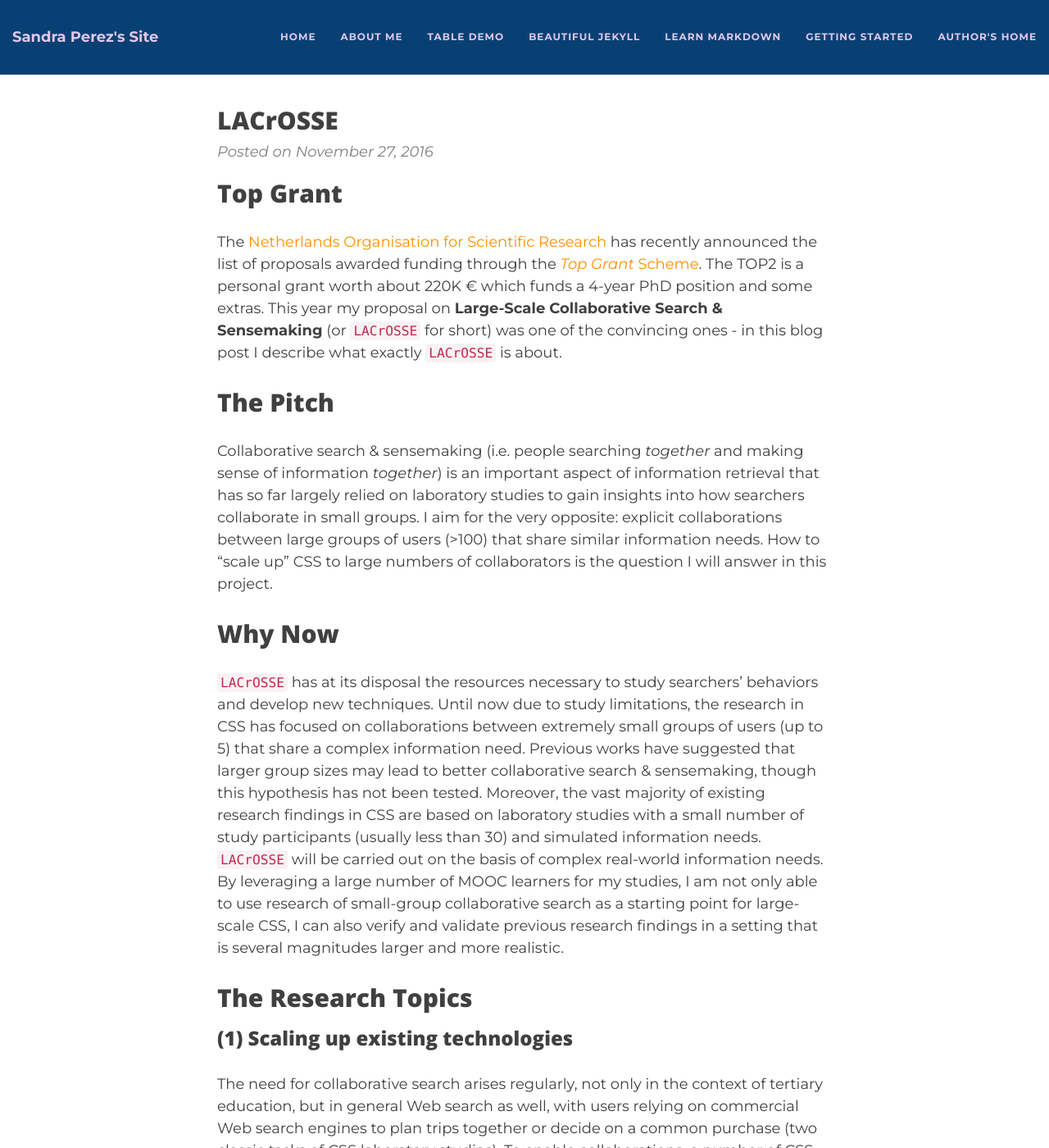
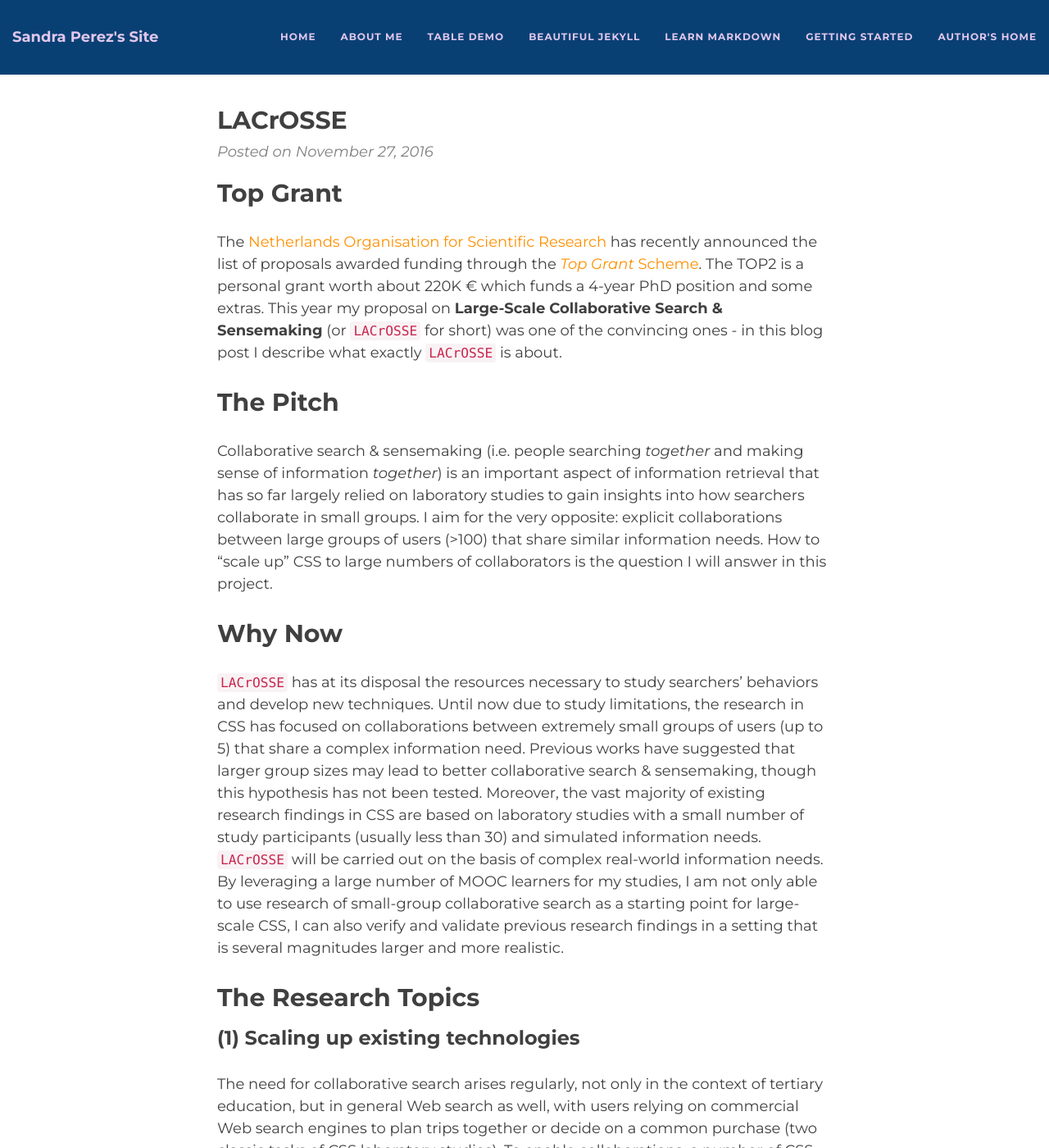
Before and after one commit to sandralili/mygithub, a Jekyll site: the page built from _posts/2016-11-27-lacrosse.md, in a window 1280 px wide and 1400 px high. Shown: the whole window at 82% size. Built offline with Jekyll 4.4.1, drawn with Linux system fonts in a browser that asks for light colours; nearby versions of some CDN libraries; comment, search, counter and statistics services are not loaded.

Commit message:
Update main.css

```diff
--- a/css/main.css
+++ b/css/main.css
@@ -18,7 +18,7 @@
   color: #FE9000;
 }
 h1,h2,h3,h4,h5,h6 {
-  font-family: 'Open Sans', 'Helvetica Neue', Helvetica, Arial, sans-serif;
+  font-family: 'Montserrat', 'Helvetica', sans-serif;
   font-weight: 800;
 }
 a {
@@ -50,7 +50,7 @@
 }
 
 .main-explain-area {
-  font-family: 'Gill Sans Extrabold', 'Helvetica', sans-serif;
+  font-family: 'Montserrat', 'Helvetica', sans-serif;
   padding: 15px inherit;
 }
 
@@ -96,7 +96,7 @@
 .navbar-custom {
   background: #094074;
   border-bottom: 1px solid #094074;
-  font-family: 'Montserrat', 'Helvetica Neue', Helvetica, Arial, sans-serif;
+  font-family: 'Montserrat', 'Helvetica', sans-serif;
 }
 
 .navbar-custom .nav li a {
@@ -273,7 +273,7 @@
   margin: 0 0 10px;
 }
 .post-preview .post-entry {
-  font-family: 'Open Sans', 'Helvetica Neue', Helvetica, Arial, sans-serif;
+  font-family: 'Montserrat', 'Helvetica', sans-serif;
 }
 .post-preview .post-read-more {
   font-weight: 800;
@@ -310,7 +310,7 @@
   font-size: 24px;
   line-height: 1.1;
   display: block;
-  font-family: 'Open Sans', 'Helvetica Neue', Helvetica, Arial, sans-serif;
+  font-family: 'Montserrat', 'Helvetica', sans-serif;
   font-weight: 300;
   margin: 10px 0 0;
 }
@@ -345,7 +345,7 @@
 /* --- Pager --- */
 
 .pager li a {
-  font-family: 'Open Sans', 'Helvetica Neue', Helvetica, Arial, sans-serif;
+  font-family: 'Montserrat', 'Helvetica', sans-serif;
   text-transform: uppercase;
   font-size: 14px;
   font-weight: 800;
```
